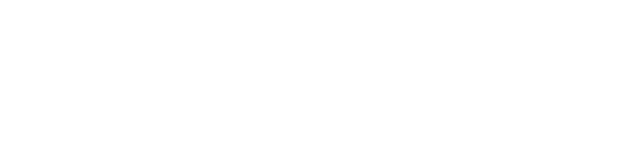
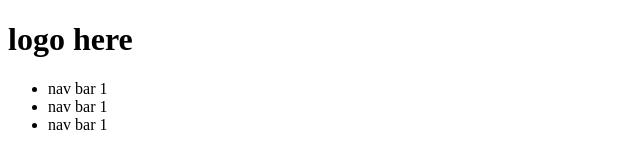
Before and after one commit to M1chael-Rice/landing-page, a plain HTML site: page index.html in a window 1280 px wide. Shown: the whole page, without its empty margins (0-640 px from the left). Drawn offline with Linux system fonts and the light colour scheme.

Commit message:
Created the top nav bar in HTML.

```diff
--- a/index.html
+++ b/index.html
@@ -6,6 +6,15 @@
         <!-- <link rel="stylesheet" href="index.css"> -->
     </head>
 
+    <div class="nav-bar">
+        <h1>logo here</h1>
+        <ul class="options">
+            <li>nav bar 1</li>
+            <li>nav bar 1</li>
+            <li>nav bar 1</li>
+        </ul>
+    </div>
+
     <body>
 
     </body>
```
